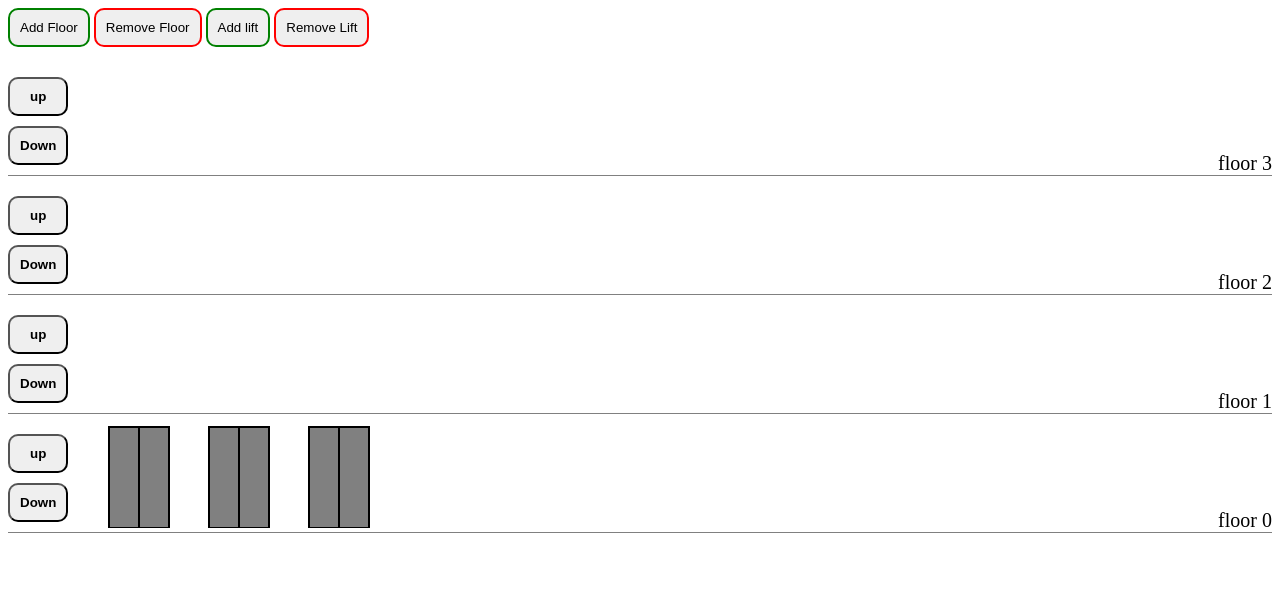
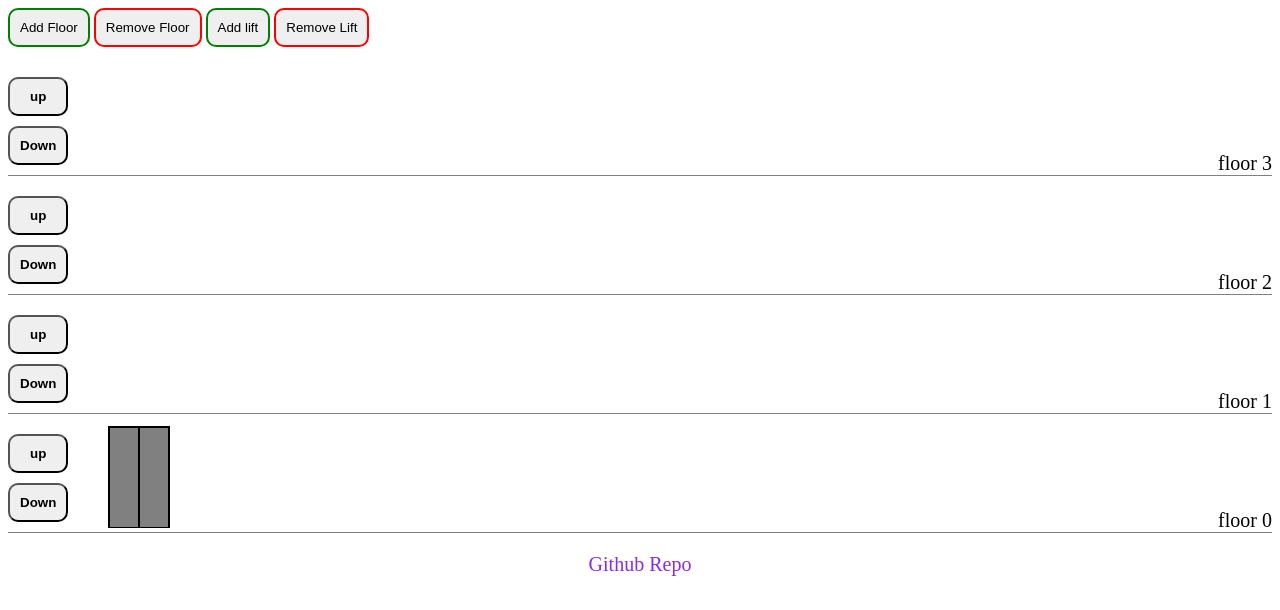
Before and after one commit to vinayak-trivedi/lift-simulator, a plain HTML site: page index.html in a window 1280 px wide. Drawn offline with Linux system fonts and the light colour scheme.

Commit message:
completed milestone 2 of the project

```diff
--- a/css/index.css
+++ b/css/index.css
@@ -61,3 +61,12 @@ button {
     transition: transform 2s linear;
     z-index: 2;
 }
+.github-div {
+    width: 100%;
+    text-align: center;
+}
+.github-link {
+    color: blueviolet;
+    text-decoration: none;
+    font-size: 20px;
+}
--- a/index.html
+++ b/index.html
@@ -17,6 +17,9 @@
     <div id="container">
 
     </div>
+    <div class="github-div">
+        <a href="https://github.com/vinayak-trivedi/lift-simulator" class="github-link">Github Repo</a>
+    </div>
     <script src="./js/index.js"></script>
 </body>
 </html>
--- a/js/index.js
+++ b/js/index.js
@@ -72,8 +72,6 @@ for(let i = 0; i < 4; i++) {
 }
 
 addLift()
-addLift()
-addLift()
 
 console.log(Container)
 
@@ -90,7 +88,9 @@ function useLift(targetFloor) {
             break;
         }
     }
-    console.log(pos)
+    if(pos === undefined) {
+        targetFloors.push(targetFloor)
+    }
 }
 
  function move(targetFloor, pos) {
@@ -121,7 +121,7 @@ function useLift(targetFloor) {
             setTimeout(() => {
                 elevator.classList.remove("busy")
                 if(targetFloors.length) {
-                    move(targetFloors.shift())
+                    move(targetFloors.shift(),pos)
                 }
             }, duration * 1000 + 5000)
 }
```
